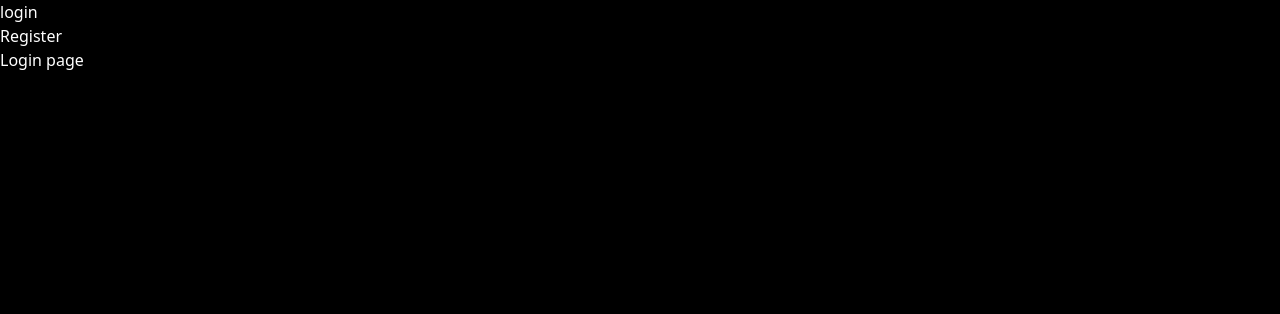
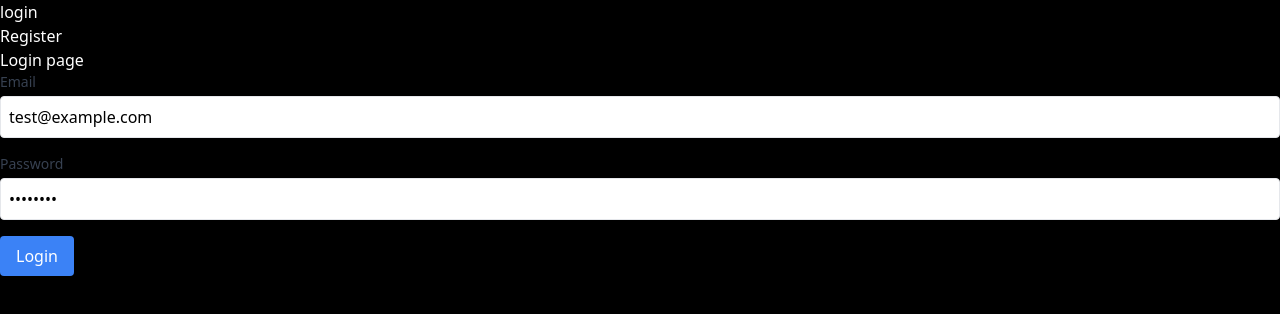
Before and after one commit to GabrielLacerda000/Twitter-nuxt, a Nuxt app in the folder Twitter-nuxt/: page /login in a window 1280 px wide. Shown: the top 314 px of the page. Built offline with nearby package versions, Linux system fonts and the light colour scheme; no server answers.

Commit message:
feat: login teste

```diff
--- a/Twitter-nuxt/pages/login.vue
+++ b/Twitter-nuxt/pages/login.vue
@@ -3,11 +3,52 @@ definePageMeta({
   layout: 'guest',
   middleware: ['guest']
 })
+
+const form = ref({
+  email: 'test@example.com',
+  password: 'password',
+})
+
+const handleLogin = async () => {
+ await useFetch('http://localhost:8000/sanctum/csrf-cookie', {
+    credentials: 'include',
+  })
+
+  const cookie = useCookie('XSRF-TOKEN')
+
+  await useFetch('http://localhost:8000/login', {
+    method: 'POST',
+    body: form.value,
+    credentials: 'include',
+    watch: false,
+    headers: {
+      'X-XSRF-TOKEN': cookie.value ?? '',
+    }
+  })
+
+  const user = useFetch('http://localhost:8000/api/user', {
+    credentials: 'include',
+  })
+
+  console.log(user)
+}
 </script>
 
 <template>
   <div>
-    <p class="">Login page</p>
+    <h1 class="">Login page</h1>
+    <form @submit.prevent="handleLogin">
+      <div class="mb-4">
+        <label  for="email" class="block text-sm font-medium text-gray-700">Email</label>
+        <input type="email" id="email" v-model="form.email" class="mt-1 p-2 border rounded w-full text-black">
+      </div>
 
+      <div class="mb-4">
+        <label for="password" class="block text-sm font-medium text-gray-700">Password</label>
+        <input type="password" id="password" v-model="form.password" class="mt-1 p-2 border rounded w-full text-black">
+      </div>
+
+      <button type="submit" class="bg-blue-500 text-white px-4 py-2 rounded">Login</button>
+    </form>
   </div>
 </template>
--- a/Twitter-nuxt/pages/register.vue
+++ b/Twitter-nuxt/pages/register.vue
@@ -1,4 +1,4 @@
-<script lang="ts">
+<script setup lang="ts">
 definePageMeta({
   layout: 'guest',
   middleware: ['guest']
```
Also changed, not shown: Twitter-nuxt/layouts/default.vue (line endings or trailing spaces).
